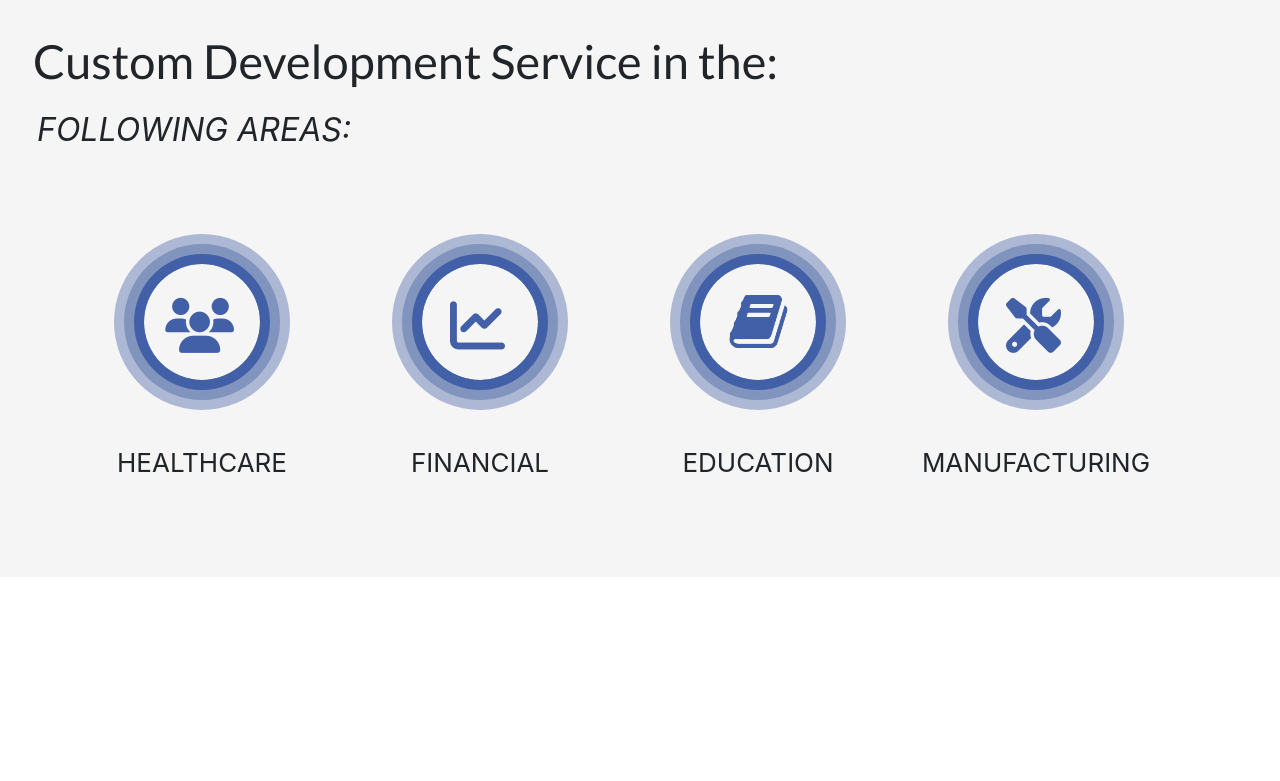
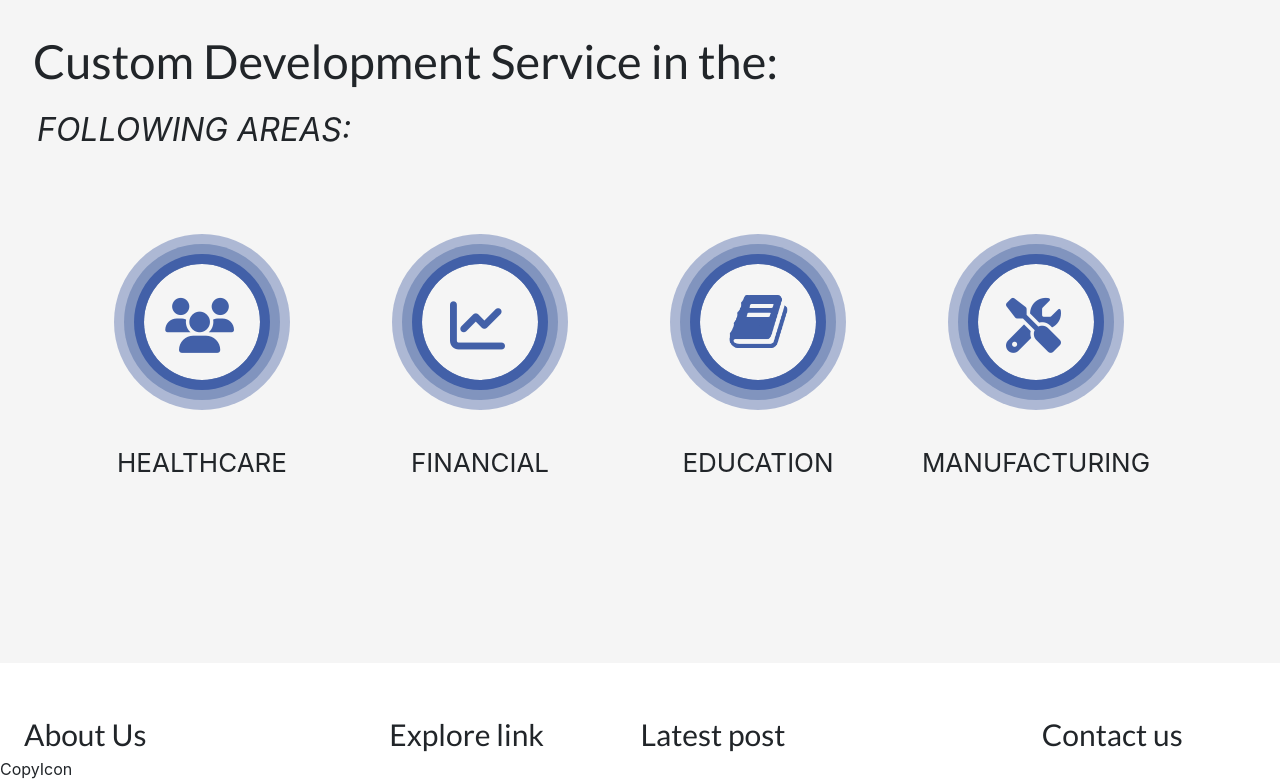
Before and after one commit to PawelSzy/clean-traning, a website: page index.html in a window 1280 px wide. Shown: the part 1973-2754 px from the top of the page. Before the commit the page ends 2550 px from the top, so only its background shows below. Drawn offline with nearby package versions, Linux system fonts and the light colour scheme; some icons are missing.

Commit message:
Add main structure of footer

```diff
--- a/index.html
+++ b/index.html
@@ -135,11 +135,32 @@
                     <div class="slider-box__element__icon slider-box__element__icon--language fas fa-globe-africa"></div>
                     <div class="slider-box__element__text">language</div>
                 </div>
-            </di
-            v>
+            </div>
         </div>
 
-        <footer></footer>
+        <footer class="footer big-container">
+            <div class="footer__column footer__about-us">
+                <div class="footer__column__header">About Us</div>
+            </div>
+
+            <div class="footer__column footer__explore-link">
+                <div class="footer__column__header footer__column__header--explore-link">Explore link</div>
+            </div>
+
+            <div class="footer__column footer__latest-post">
+                <div class="footer__column__header footer__column__header--latest-post">Latest post</div>
+            </div>
+
+            <div class="footer__column footer__contact-us">
+                <div class="footer__column__header">Contact us</div>
+            </div>
+
+            <div class="footer__column footer__last-line">
+                <div class="footer__copyright">Copy</div>
+                <div class="footer__contact-icons">Icon</div>
+            </div>
+        </footer>
+
         <!-- jQuery library -->
         <script src="https://ajax.googleapis.com/ajax/libs/jquery/3.4.1/jquery.min.js"></script>
 
--- /dev/null
+++ b/sass/_footer.scss
@@ -0,0 +1,26 @@
+.footer {
+  display: flex;
+  flex-direction: row;
+  flex-wrap: wrap;
+  &__column {
+    flex: 1 0 25%;
+    &__header {
+      margin-top: 49px;
+      font-size: 30px;
+      text-indent: 24px;
+      font-family: $second-font;
+      &--explore-link {
+        text-indent: 50px;
+      }
+      &--latest-post {
+        text-indent: -38px;
+      }
+    }
+  }
+  &__last-line {
+    flex: auto;
+    flex-grow: 1;
+    flex-basis: 100%;
+    display: flex;
+  }
+}
--- a/sass/_slider.scss
+++ b/sass/_slider.scss
@@ -1,5 +1,5 @@
 .slider-box {
-  padding: 28px 0 95px;
+  padding: 28px 0 181px;
   background-color: $background-color-4;
   &--header {
     font-size: 47px;
--- a/sass/main.scss
+++ b/sass/main.scss
@@ -199,3 +199,4 @@ body {
 @import "components";
 @import "boxes";
 @import "slider";
+@import "footer";
```
Also changed, not shown: css/main.css, 1 other file.
